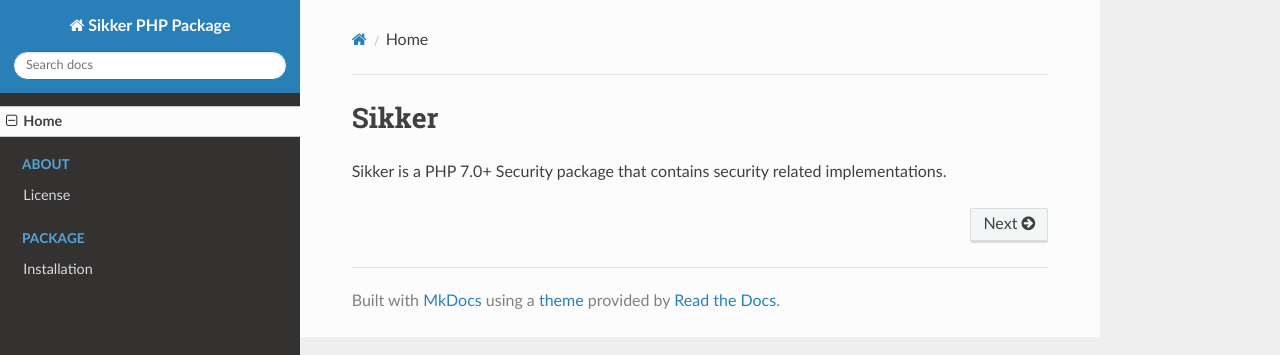
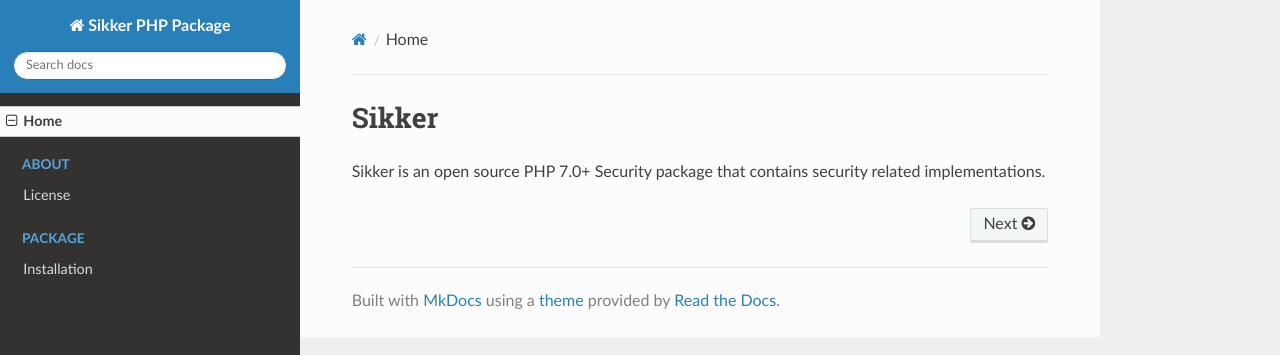
Before and after one commit to norse-blue/php-sikker, an MkDocs documentation site: the page built from docs/index.md, in a window 1280 px wide. Shown: the top 355 px of the page. Built offline with MkDocs 1.6.1, drawn with Linux system fonts in a browser that asks for light colours; nearby versions of some CDN libraries; old or Windows-style settings are respelled for this version of MkDocs.

Commit message:
Modified some doc files

```diff
--- a/docs/index.md
+++ b/docs/index.md
@@ -1,3 +1,3 @@
 # Sikker
 
-Sikker is a PHP 7.0+ Security package that contains security related implementations.
+Sikker is an open source PHP 7.0+ Security package that contains security related implementations.
```
Also changed, not shown: docs/about/license.md (+1 -1 lines), docs/package/installation.md (+2 -2 lines).
